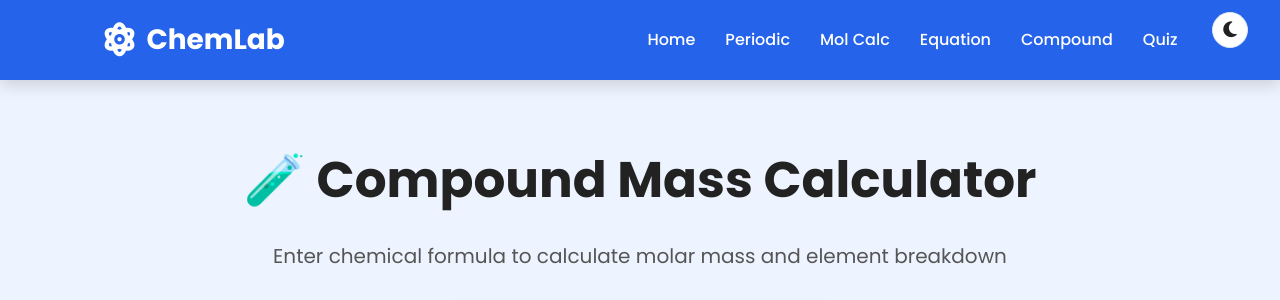
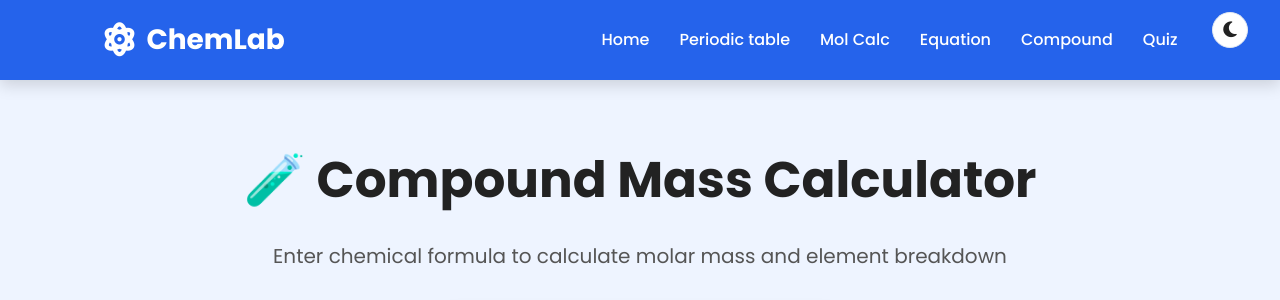
Before and after one commit to tranvietanh25052010-sys/Chemistrylab_VAnh, a Flask app: page /compound in a window 1280 px wide. Shown: the top 300 px of the page. Run offline with Flask 3, Linux system fonts and the light colour scheme.

Commit message:
Update layout.html

```diff
--- a/templates/layout.html
+++ b/templates/layout.html
@@ -52,7 +52,7 @@
 
         <ul>
             <li><a href="{{ url_for('home') }}">Home</a></li>
-            <li><a href="{{ url_for('periodic') }}">Periodic</a></li>
+            <li><a href="{{ url_for('periodic') }}">Periodic table</a></li>
             <li><a href="{{ url_for('mol') }}">Mol Calc</a></li>
             <li><a href="{{ url_for('equation') }}">Equation</a></li>
             <li><a href="{{ url_for('compound') }}">Compound</a></li>
```
